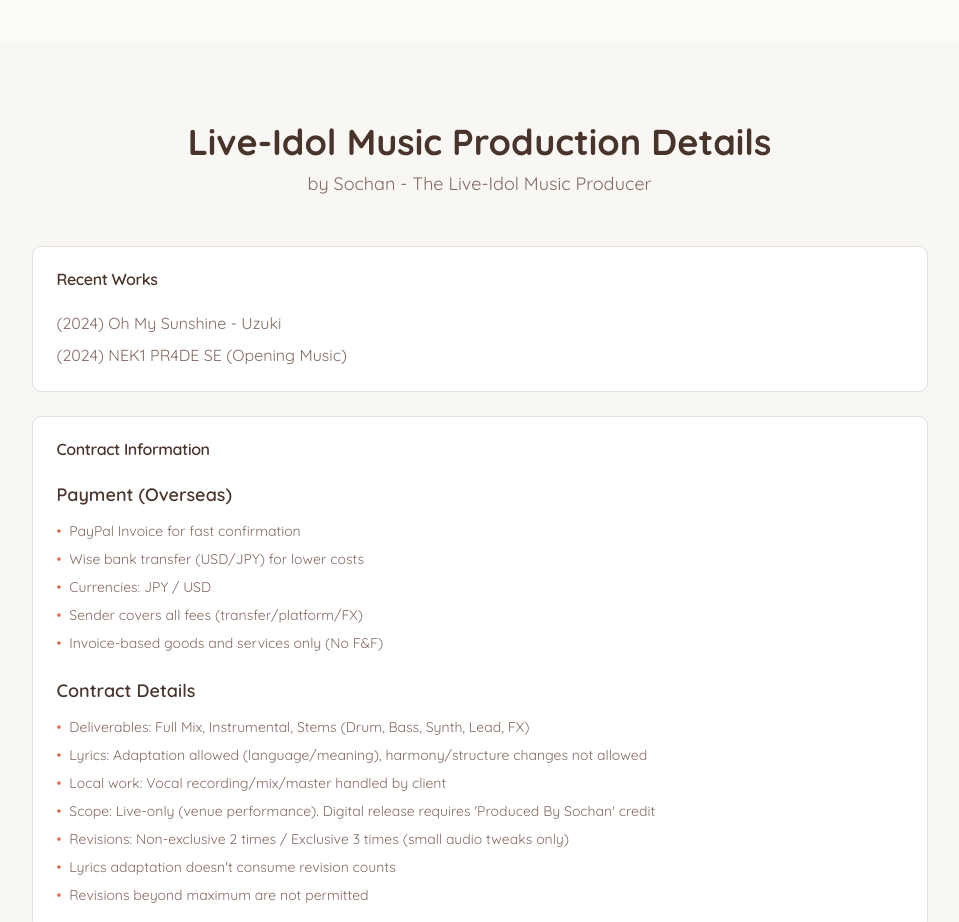
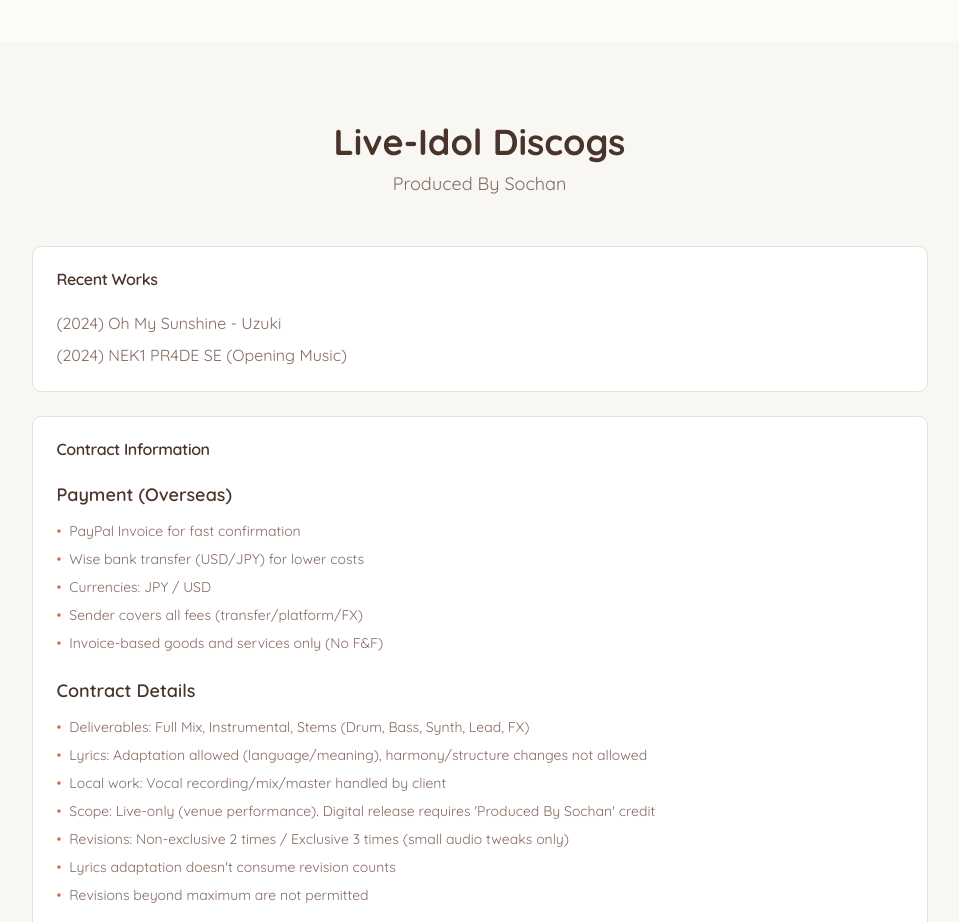
Before and after one commit to like-daffy/culture-and-tech-homepage, a Next.js app: page / in a window 1280 px wide. Shown: the part 1400-2322 px from the top of the page, without its empty margins (153-1112 px from the left). Built offline with nearby package versions, Linux system fonts and the light colour scheme.

Commit message:
style(ui): update service title and branding text

```diff
--- a/src/components/MusicDetails.tsx
+++ b/src/components/MusicDetails.tsx
@@ -9,8 +9,8 @@
 export function MusicDetails({ language }: MusicDetailsProps) {
   const content = {
     en: {
-      title: "Live-Idol Music Production Details",
-      subtitle: "by Sochan - The Live-Idol Music Producer",
+      title: "Live-Idol Discogs",
+      subtitle: "Produced By Sochan",
       discography: {
         title: "Recent Works",
         items: [
@@ -67,8 +67,8 @@
       },
     },
     ko: {
-      title: "라이브 아이돌 음악 제작 상세",
-      subtitle: "by 소찬 - 라이브 아이돌 음악 프로듀서",
+      title: "라이브아이돌 작업 목록",
+      subtitle: "",
       discography: {
         title: "최근 작품",
         items: [
@@ -134,7 +134,7 @@
             <h2 className="text-3xl md:text-4xl font-bold text-primary mb-2">
               {title}
             </h2>
-            <p className="text-lg text-muted-foreground">{subtitle}</p>
+            {subtitle && <p className="text-lg text-muted-foreground">{subtitle}</p>}
           </div>
 
           {/* Discography */}
--- a/src/components/Services.tsx
+++ b/src/components/Services.tsx
@@ -66,8 +66,8 @@
         },
         {
           icon: Music,
-          title: "라이브 아이돌 음악 제작",
-          description: "라이브 아이돌 음악 프로듀서 소찬의 전문 음악 제작 서비스.",
+          title: "라이브아이돌 음악 제작",
+          description: "라이브아이돌 음악 프로듀서 소찬의 전문 음악 제작 서비스.",
           features: [
             "독점 및 비독점 라이선스",
             "풀 믹스, 인스트루멘탈 및 스템 제공",
```
